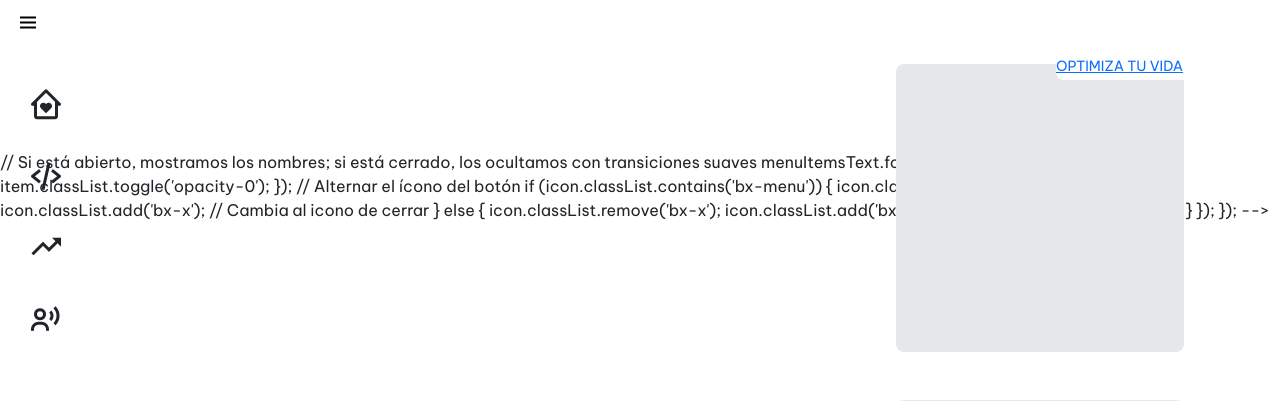
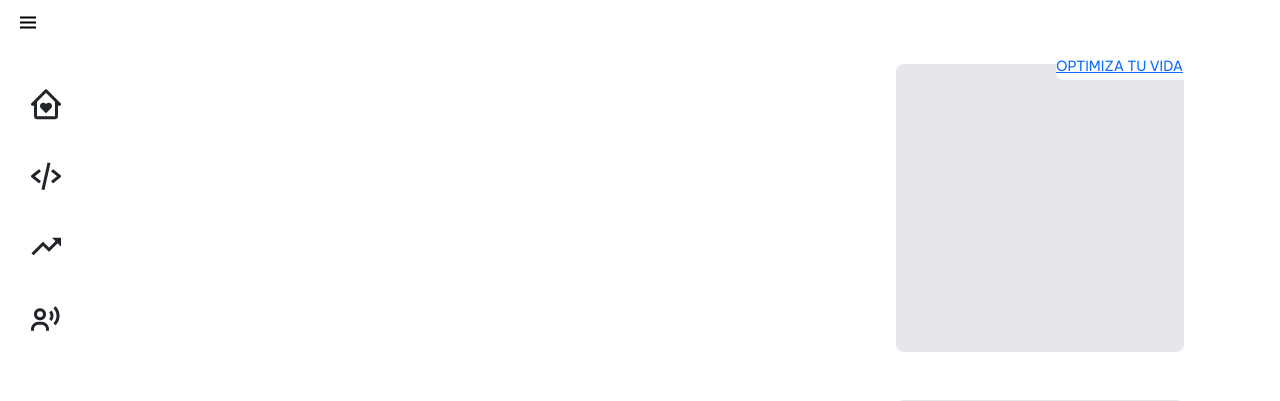
Before and after one commit to RodolfoRM123/mswww, a Django app: page / in a window 1280 px wide. Shown: the top 401 px of the page. Run offline with Django 5.2, Linux system fonts and the light colour scheme.

Commit message:
Ultima actualizacion de plantilla menu

```diff
--- a/templates/base.html
+++ b/templates/base.html
@@ -47,22 +47,6 @@
       <div class="g9"></div>
       <div class="g10"></div>
 
-        // Si está abierto, mostramos los nombres; si está cerrado, los ocultamos con transiciones suaves
-        menuItemsText.forEach((item) => {
-            item.classList.toggle('opacity-0');
-        });
-
-        // Alternar el ícono del botón
-        if (icon.classList.contains('bx-menu')) {
-            icon.classList.remove('bx-menu');
-            icon.classList.add('bx-x'); // Cambia al icono de cerrar
-        } else {
-            icon.classList.remove('bx-x');
-            icon.classList.add('bx-menu'); // Cambia al icono de menú
-        }
-    });
-}); -->
-
   {% include "leftside.html" %}
   {% include "rightside.html" %}
 
--- a/templates/navbar.html
+++ b/templates/navbar.html
@@ -2,7 +2,7 @@
 <div class="fixed top-0 left-0 w-screen bg-transparent h-16 z-10" style="backdrop-filter: blur(1.8px); ">
   <div id="container" class="flex justify-between mx-3 ">
     <div>
-      <button id="icon-toggle" class="text-black">
+      <button id="icon-toggle" class="text-black hidden">
         <i id="icon" class="bx bx-menu text-2xl"></i>
       </button>
     </div>
```
